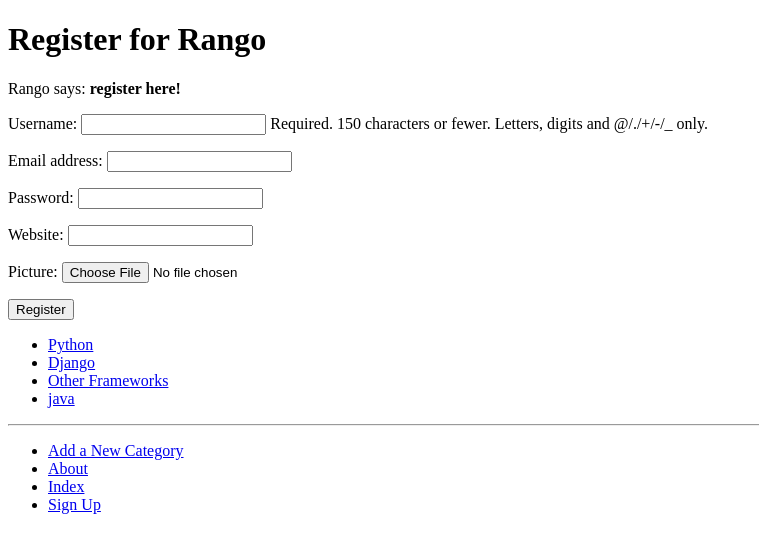
After one commit to RedEspion/tango_with_django_project, a Django app: page /rango/register/ in a window 1280 px wide. The commit adds this page. Shown: the top 553 px of the page, without its empty margins (0-759 px from the left). Run offline with Django 3.2, Linux system fonts and the light colour scheme; data comes from the database, SQL or seed files in the repository.

Commit message:
added registration

```diff
--- a/rango/admin.py
+++ b/rango/admin.py
@@ -1,5 +1,6 @@
 from django.contrib import admin
 from rango.models import Category, Page
+from rango.models import UserProfile
 
 class PageAdmin(admin.ModelAdmin):
     list_display = ('title', 'category', 'url')
@@ -10,3 +11,4 @@ class CategoryAdmin(admin.ModelAdmin):
     prepopulated_fields = {'slug':('name',)}
 
 admin.site.register(Category, CategoryAdmin)
+admin.site.register(UserProfile)
--- a/rango/forms.py
+++ b/rango/forms.py
@@ -1,5 +1,7 @@
 from django import forms
 from rango.models import Page, Category
+from django.contrib.auth.models import User
+from rango.models import UserProfile
 
 class CategoryForm(forms.ModelForm):
     name = forms.CharField(max_length=128, help_text="Please enter the category name.")
@@ -27,3 +29,15 @@ class PageForm(forms.ModelForm):
         if url and not url.startswith('http://'):
             url = f'http://{url}'
         return cleaned_data
+
+class UserForm(forms.ModelForm):
+    password = forms.CharField(widget=forms.PasswordInput())
+
+    class Meta:
+        model = User
+        fields = ('username', 'email', 'password')
+
+class UserProfileForm(forms.ModelForm):
+    class Meta:
+        model = UserProfile
+        fields = ('website', 'picture')
--- a/rango/models.py
+++ b/rango/models.py
@@ -1,5 +1,6 @@
 from django.db import models
 from django.template.defaultfilters import slugify
+from django.contrib.auth.models import User
 
 # Create your models here.
 
@@ -31,3 +32,12 @@ class Page(models.Model):
         super(Page, self).save(*args, **kwargs)
     def __str__(self):
         return self.title
+
+class UserProfile(models.Model):
+    user = models.OneToOneField(User, on_delete=models.CASCADE)
+
+    website = models.URLField(blank=True)
+    picture = models.ImageField(upload_to='profile_images', blank=True)
+
+    def __str__(self):
+        return self.user.username
--- a/rango/urls.py
+++ b/rango/urls.py
@@ -9,4 +9,5 @@ urlpatterns = [
     path('category/<slug:category_name_slug>/', views.show_category, name='show_category'),
     path('add_category/', views.add_category, name='add_category'),
     path('category/<slug:category_name_slug>/add_page/', views.add_page, name='add_page'),
+    path('register/', views.register, name='register'),
 ]
--- a/rango/views.py
+++ b/rango/views.py
@@ -6,6 +6,7 @@ from rango.forms import CategoryForm
 from django.shortcuts import redirect
 from django.shortcuts import reverse
 from rango.forms import PageForm
+from rango.forms import UserForm, UserProfileForm
 
 def index(request):
     # Construct a dictionary to pass to the template engine as its context.
@@ -76,3 +77,55 @@ def add_page(request, category_name_slug):
             print(form.errors)
     context_dict = {'form':form, 'category': category}
     return render(request, 'rango/add_page.html', context=context_dict)
+
+def register(request):
+    registered = False
+
+    if request.method == 'POST':
+        user_form = UserForm(request.POST)
+        profile_form = UserProfileForm(request.POST)
+
+        if user_form.is_valid() and profile_form.is_valid():
+            user = user_form.save()
+
+            user.set_password(user.password)
+            user.save()
+
+            profile = profile_form.save(commit=False)
+            profile.user = user
+
+            if 'picture' in request.FILES:
+                profile.picture = request.FILES('picture')
+
+            profile.save()
+
+            registered = True
+        else:
+            print(user_form.errors, profile_form.errors)
+    else:
+        user_form = UserForm()
+        profile_form = UserProfileForm()
+
+    return render(request, 'rango/register.html',
+                  context = {'user_form': user_form,
+                             'profile_form': profile_form,
+                             'registered': registered})
+
+def user_login(request):
+    if request.method == 'POST':
+        username = request.POST.get('username')
+        password = request.POST.get('password')
+
+        user = authenticate(username=username, password=password)
+
+        if user:
+            if user.is_active:
+                login(request, user)
+                return redirect(reverse('rango:index'))
+            else:
+                return HttpResponse("Your Rango account is disabled.")
+        else:
+            print(f"Invalid login details: {username}, {password}")
+            return HttpResponse("Invalid login details supplied.")
+    else:
+        return render(request, 'rango/login.html')
--- a/templates/rango/base.html
+++ b/templates/rango/base.html
@@ -27,6 +27,7 @@
         <li><a href="{% url 'rango:add_category' %}">Add a New Category</a></li>
         <li><a href="{% url 'rango:about' %}">About</a></li>
         <li><a href="{% url 'rango:index' %}">Index</a></li>
+        <li><a href="{% url 'rango:register' %}">Sign Up</a></li>
       </ul>
     </div>
   </body>
--- /dev/null
+++ b/templates/rango/register.html
@@ -0,0 +1,26 @@
+{% extends 'rango/base.html' %}
+{% load staticfiles %}
+
+{% block title_block %}
+  register
+{% endblock %}
+
+{% block body_block %}
+  <h1>Register for Rango</h1>
+  {% if  registered %}
+    Rango says: <strong>thank you for registering!</strong>
+    <a href="{% url 'rango:index' %}">Return to the homepage.</a><br />
+  {% else %}
+    Rango says: <strong>register here!</strong><br />
+    <form id="user_form" method="post" action="{% url 'rango:register' %}"
+          enctype="multipart/form-data">
+
+          {% csrf_token %}
+
+          {{ user_form.as_p }}
+          {{ profile_form.as_p }}
+
+          <input type="submit" name="submit" value="Register" />
+    </form>
+  {% endif %}
+{% endblock %}
```
Also changed, not shown: media/profile_images/IMG_1879.jpg (added), rango/migrations/0005_userprofile.py (added).
